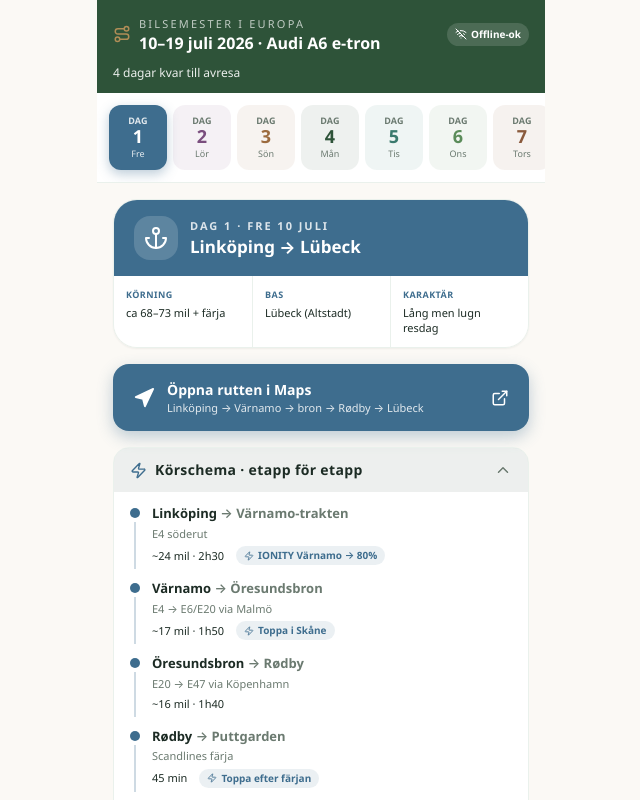
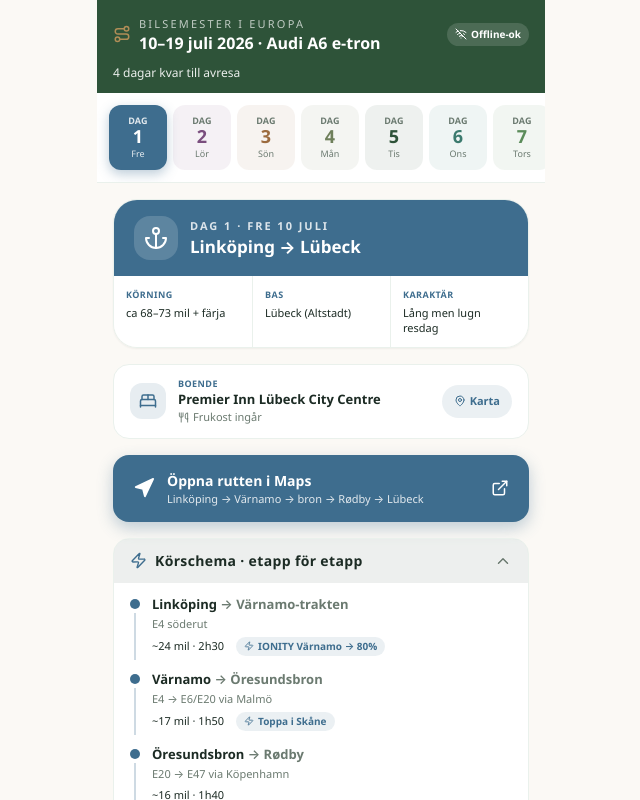
Before and after one commit to cash2dan/reseguide, a React (Vite) app: page / in a window 1280 px wide. Shown: the top 800 px of the page, without its empty margins (319-959 px from the left). Built offline with nearby package versions, Linux system fonts and the light colour scheme.

Commit message:
3+3 nätter, lugn Mosel-dag med tips, boende

```diff
--- a/src/components/DayCard.jsx
+++ b/src/components/DayCard.jsx
@@ -1,7 +1,7 @@
 import React from "react";
 import {
-  Anchor, Grape, Bike, Mountain, MountainSnow, Flower2, Castle, Ship, Home,
-  Zap, Clock, MapPin, ExternalLink, Check,
+  Anchor, Grape, Bike, Mountain, MountainSnow, Flower2, Castle, Ship, Home, Wine,
+  Zap, Clock, MapPin, ExternalLink, Check, BedDouble, Utensils, Lightbulb,
 } from "lucide-react";
 import { BRAND, INK, MIST, MUTE, rgba } from "../lib/palette";
 import Collapsible from "./Collapsible";
@@ -9,7 +9,7 @@
 
 const ICONS = {
   anchor: Anchor, grape: Grape, bike: Bike, mountain: Mountain,
-  "mountain-snow": MountainSnow, flower: Flower2, castle: Castle, ship: Ship, home: Home,
+  "mountain-snow": MountainSnow, flower: Flower2, castle: Castle, ship: Ship, home: Home, wine: Wine,
 };
 
 function CheckRow({ id, isChecked, toggle, color, children }) {
@@ -58,6 +58,29 @@
           </div>
         </div>
       </div>
+
+      {/* accommodation */}
+      {day.stay && (
+        <div className="px-4 pt-4">
+          <div className="rounded-2xl px-4 py-3 flex items-center gap-3" style={{ border: `1px solid ${MIST}`, background: "#fff" }}>
+            <div className="w-9 h-9 rounded-xl flex items-center justify-center shrink-0" style={{ background: rgba(day.color, 0.12) }}>
+              <BedDouble size={18} style={{ color: day.color }} />
+            </div>
+            <div className="flex-1 min-w-0">
+              <div className="text-[9px] uppercase tracking-wider font-bold" style={{ color: day.color }}>Boende</div>
+              <div className="text-[13px] font-semibold leading-tight" style={{ color: INK }}>{day.stay.name}</div>
+              <div className="flex items-center gap-1 text-[11px] mt-0.5" style={{ color: MUTE }}>
+                <Utensils size={11} /> {day.stay.meal}
+              </div>
+            </div>
+            <a href={day.stay.map} target="_blank" rel="noopener noreferrer"
+              className="shrink-0 inline-flex items-center gap-1 text-[11px] font-semibold px-3 py-2 rounded-full active:scale-95 transition-transform"
+              style={{ background: rgba(day.color, 0.1), color: day.color }}>
+              <MapPin size={12} /> Karta
+            </a>
+          </div>
+        </div>
+      )}
 
       {/* map button */}
       <div className="px-4 pt-4">
@@ -113,6 +136,31 @@
           </ul>
         </Collapsible>
 
+        {day.tips && (
+          <Collapsible label="Tips & alternativ" icon={Lightbulb} color={day.color}>
+            <div className="text-[11px] mb-2" style={{ color: MUTE }}>Välj efter väder och lust</div>
+            <div className="space-y-3">
+              {day.tips.map((t, i) => (
+                <div key={i} style={{ paddingBottom: i < day.tips.length - 1 ? 10 : 0, borderBottom: i < day.tips.length - 1 ? `1px solid ${MIST}` : "none" }}>
+                  <div className="text-[13px] font-semibold" style={{ color: INK }}>{t.name}</div>
+                  <div className="text-[12px] mt-0.5 leading-relaxed" style={{ color: MUTE }}>{t.desc}</div>
+                  {t.links && t.links.length > 0 && (
+                    <div className="flex flex-wrap gap-1.5 mt-1.5">
+                      {t.links.map(([tx, u]) => (
+                        <a key={u} href={u} target="_blank" rel="noopener noreferrer"
+                          className="inline-flex items-center gap-1 text-[11px] font-medium px-2.5 py-1 rounded-full active:scale-95 transition-transform"
+                          style={{ background: rgba(day.color, 0.08), color: day.color }}>
+                          <ExternalLink size={11} /> {tx}
+                        </a>
+                      ))}
+                    </div>
+                  )}
+                </div>
+              ))}
+            </div>
+          </Collapsible>
+        )}
+
         <Collapsible
           label="Dagsprogram"
           icon={Clock}
--- a/src/data/trip.js
+++ b/src/data/trip.js
@@ -3,6 +3,8 @@
 
 const gmap = (pts) =>
   "https://www.google.com/maps/dir/" + pts.map(encodeURIComponent).join("/");
+const gsearch = (q) =>
+  "https://www.google.com/maps/search/" + encodeURIComponent(q);
 
 export const TRIP = {
   title: "Bilsemester i Europa",
@@ -15,6 +17,7 @@
     n: 1, date: "Fre 10 juli", iso: "2026-07-10", color: "#3E6D8E", icon: "anchor",
     title: "Linköping → Lübeck", base: "Lübeck (Altstadt)",
     drive: "ca 68–73 mil + färja", vibe: "Lång men lugn resdag",
+    stay: { name: "Premier Inn Lübeck City Centre", meal: "Frukost ingår", map: gsearch("Premier Inn Lübeck City Centre") },
     map: gmap(["Linköping, Sweden", "IONITY Värnamo, Sweden", "Öresundsbron", "Rødby Færgehavn, Denmark", "Lübeck Altstadt, Germany"]),
     mapLabel: "Linköping → Värnamo → bron → Rødby → Lübeck",
     legs: [
@@ -27,7 +30,7 @@
     see: [
       "UNESCO-hansastad med Holstentor, Marienkirche och gott om restauranger.",
       "Kvällspromenad genom Altstadt – det mesta inom gångavstånd.",
-      "Boka hotell i/nära Altstadt med laddning så slipper ni köra mer.",
+      "Premier Inn ligger centralt – frukost ingår, bra start på resan.",
     ],
     plan: [
       ["08:00", "Avfärd Linköping"],
@@ -41,7 +44,7 @@
   },
   {
     n: 2, date: "Lör 11 juli", iso: "2026-07-11", color: "#7A4E7E", icon: "grape",
-    title: "Lübeck → Bernkastel-Kues", base: "Bernkastel-Kues (1/2)",
+    title: "Lübeck → Bernkastel-Kues", base: "Bernkastel-Kues (1/3)",
     drive: "ca 62–67 mil inkl. avstickare", vibe: "Resdag med sceniskt slut",
     note: "Naturskön Mosel-infart: vik av vid Koblenz och följ B49/B416/B53 längs floden via Cochem – ~30 min längre men vingårdar och flodkröker hela vägen.",
     map: gmap(["Lübeck, Germany", "IONITY Allertal, Germany", "IONITY Köln-Nord, Germany", "Burg Eltz Parkplatz Antoniuskapelle, Wierschem", "Cochem, Germany", "Bernkastel-Kues, Germany"]),
@@ -55,7 +58,7 @@
     see: [
       "Burg Eltz syns fint från utsiktsstigen vid Wierschem – ~20 min promenad, ingen entré.",
       "Natursköna Mosel-vägen går via Cochem (fin fikaby med borg).",
-      "Bernkastel-Kues: korsvirkeshus på torget, bra bas för cykling.",
+      "Bernkastel-Kues: korsvirkeshus på torget, bra bas för tre nätter.",
       "Boka boende med parkering/laddning centralt.",
     ],
     plan: [
@@ -70,7 +73,7 @@
   },
   {
     n: 3, date: "Sön 12 juli", iso: "2026-07-12", color: "#9C6B3F", icon: "bike",
-    title: "Moseldalen – cykeldag", base: "Bernkastel-Kues (2/2)",
+    title: "Moseldalen – cykeldag", base: "Bernkastel-Kues (2/3)",
     drive: "lokal cykeltur, ingen bil", vibe: "Full aktivitetsdag, lugnt tempo",
     map: gmap(["Bernkastel-Kues, Germany", "Zeltingen-Rachtig, Germany", "Ürzig, Germany", "Traben-Trarbach, Germany", "Bernkastel-Kues, Germany"]),
     mapLabel: "Cykelslinga: Zeltingen → Ürzig → Traben-Trarbach → åter",
@@ -90,9 +93,39 @@
     links: [["Moselradweg", "https://www.moselradweg.de/"]],
   },
   {
-    n: 4, date: "Mån 13 juli", iso: "2026-07-13", color: "#2E5339", icon: "mountain",
-    title: "Moseldalen → Uttendorf", base: "Uttendorf · Stubacher Hof (1/4)",
+    n: 4, date: "Mån 13 juli", iso: "2026-07-13", color: "#6E7F5B", icon: "wine",
+    title: "Moseldalen – lugn dag (välj efter väder)", base: "Bernkastel-Kues (3/3)",
+    drive: "valfritt – från 0 till ~5 mil", vibe: "Ladda batterierna inför alp-körningen",
+    note: "Basplanen är en lugn dag i Bernkastel före den långa körningen till Österrike. Men beroende på väder och lust finns flera utflykter inom räckhåll – se Tips & alternativ nedan.",
+    map: gsearch("Burg Landshut Bernkastel-Kues"),
+    mapLabel: "Promenad upp till Burg Landshut för utsikten",
+    see: [
+      "Burg Landshut: kort men brant promenad upp till ruinen för den klassiska vyn över flodslingan och gamla stan.",
+      "Mosel-Vinothek i Kues: prova 100+ Mosel-viner under ett tak, bra vid regn.",
+      "Ett lugnt tempo idag gör morgondagens 6–7 timmars körning till Uttendorf lättare.",
+    ],
+    tips: [
+      { name: "Trier – romersk heldag (~45 min)", desc: "Tysklands äldsta stad, UNESCO. Porta Nigra, amfiteater, kejsartermer, domkyrka. Störst kontrast och funkar även i regn.", links: [["Trier turism", "https://www.trier-info.de/"]] },
+      { name: "Burg Eltz – gå in (~35 min)", desc: "Dag 2 såg ni den utifrån. Nu en riktig guidad visning inuti den möblerade 800-åriga borgen med skattkammaren.", links: [["Burg Eltz", "https://burg-eltz.de/"]] },
+      { name: "Cochem & Reichsburg (~40 min)", desc: "Gå in i borgen, sessellift upp till Pinnerkreuz för panoramavy, strosa i stan. Lättsam blandning av borg och stadsliv.", links: [["Reichsburg Cochem", "https://www.reichsburg-cochem.de/"], ["Cochem", "https://www.cochem.de/"]] },
+      { name: "Bremm / Calmont (~40 min)", desc: "Europas brantaste vingård och den mest dramatiska flodslingan. Utsiktspunkt för foto, eller Calmont-klättersteg för den äventyrlige.", links: [] },
+      { name: "Flodkryssning på Mosel", desc: "Se vingårdssluttningarna från vattnet. Avgår från Bernkastel-Kues brygga – skönt sätt att vila både ben och bil.", links: [] },
+    ],
+    plan: [
+      ["09:30", "Sen frukost"],
+      ["10:30–12:00", "Promenad upp till Burg Landshut för utsikten"],
+      ["12:30–13:30", "Lunch i gamla stan"],
+      ["14:00–16:00", "Mosel-Vinothek i Kues, eller vald utflykt (se tips)"],
+      ["17:00", "Packa inför morgondagens långkörning"],
+      ["19:00", "Middag vid Mosel"],
+    ],
+    links: [["Bernkastel-Kues turism", "https://www.bernkastel.de/"], ["Mosel turism", "https://www.visitmosel.de/"]],
+  },
+  {
+    n: 5, date: "Tis 14 juli", iso: "2026-07-14", color: "#2E5339", icon: "mountain",
+    title: "Moseldalen → Uttendorf", base: "Uttendorf · Stubacher Hof (1/3)",
     drive: "ca 65–75 mil", vibe: "Ren transportdag",
+    stay: { name: "Stubacher Hof, Uttendorf", meal: "Halvpension (frukost + 3-rätters middag)", map: gsearch("Stubacher Hof Uttendorf") },
     map: gmap(["Bernkastel-Kues, Germany", "IONITY Mannheim, Germany", "IONITY Aichen, Germany", "Kufstein, Austria", "Uttendorf, Salzburg, Austria"]),
     mapLabel: "Bernkastel → Mannheim → Ulm → Kufstein → Uttendorf",
     legs: [
@@ -104,7 +137,7 @@
     see: [
       "Ren transportdag – planera inte in sevärdheter.",
       "Uttendorf ligger vid Stubachtal/Weißsee, samma avstånd till Kaprun som Mittersill.",
-      "Stubacher Hof ligger nära väg/järnväg – be om rum mot trädgården.",
+      "Stubacher Hof ligger nära väg/järnväg – be om rum mot trädgården. Halvpension bokad.",
       "Sikta på att anlända med minst 20% batteri.",
     ],
     plan: [
@@ -113,20 +146,27 @@
       ["12:30–13:30", "Lunch + laddning kring Ulm"],
       ["15:30–16:00", "Toppning vid gränsen"],
       ["17:30–18:30", "Ankomst Uttendorf, incheckning"],
-      ["19:30", "Middag (halvpension eller i byn)"],
+      ["19:30", "Middag på hotellet (halvpension)"],
     ],
     links: [["Stubacher Hof", "https://www.hotel-restaurant-uttendorf.com/de/"], ["ABRP", "https://abetterrouteplanner.com/"]],
   },
   {
-    n: 5, date: "Tis 14 juli", iso: "2026-07-14", color: "#3B7A6E", icon: "mountain-snow",
-    title: "Kaprun & Kitzsteinhorn", base: "Uttendorf (2/4)",
+    n: 6, date: "Ons 15 juli", iso: "2026-07-15", color: "#3B7A6E", icon: "mountain-snow",
+    title: "Kaprun & Kitzsteinhorn", base: "Uttendorf · Stubacher Hof (2/3)",
     drive: "ca 3–5 mil enkel väg", vibe: "Lokal dagsutflykt",
+    stay: { name: "Stubacher Hof, Uttendorf", meal: "Halvpension (frukost + 3-rätters middag)", map: gsearch("Stubacher Hof Uttendorf") },
     map: gmap(["Uttendorf, Salzburg, Austria", "Kitzsteinhorn Talstation, Kaprun, Austria"]),
     mapLabel: "Uttendorf → Kaprun / Kitzsteinhorn",
     see: [
       "Kitzsteinhorn vid klart väder – glaciär, Gipfelwelt 3000, Top of Salzburg.",
       "Sigmund-Thun-Klamm om molnen ligger lågt – kort men häftigt.",
       "Kaprun-reservoarerna/Mooserboden för stor alp-känsla utan lång vandring.",
+    ],
+    tips: [
+      { name: "Sigmund-Thun-Klamm", desc: "Dramatisk klyfta med träspänger. Kort och funkar även om vädret är grått – bra plan B för Kitzsteinhorn.", links: [["Kaprun", "https://www.kaprun.gv.at/"]] },
+      { name: "Kaprun Hochgebirgsstauseen", desc: "Buss + lift upp till Mooserboden-reservoaren för stor alp-känsla utan lång vandring.", links: [["Verbund besökscenter", "https://www.verbund.com/de-at/ueber-verbund/unsere-kraftwerke/besucherzentren/kaprun"]] },
+      { name: "Krimmler Wasserfälle (~40 min)", desc: "Österrikes högsta vattenfall. Bra naturupplevelse om det är bättre väder västerut.", links: [] },
+      { name: "Schmittenhöhe / Zell am See", desc: "Lättare alpvyer med lift och sjön i samma dag om ni vill ta det lugnare.", links: [] },
     ],
     plan: [
       ["08:15", "Avfärd Uttendorf"],
@@ -138,15 +178,21 @@
     links: [["Kitzsteinhorn", "https://www.kitzsteinhorn.at/"], ["Sigmund-Thun-Klamm", "https://www.kaprun.gv.at/"]],
   },
   {
-    n: 6, date: "Ons 15 juli", iso: "2026-07-15", color: "#5B8C5A", icon: "flower",
-    title: "Sound of Music-alpdag", base: "Uttendorf (3/4)",
-    drive: "ca 2–3 mil lokalt", vibe: "Scenic, lugn alpdag",
+    n: 7, date: "Tors 16 juli", iso: "2026-07-16", color: "#5B8C5A", icon: "flower",
+    title: "Sound of Music-alpdag", base: "Uttendorf · Stubacher Hof (3/3)",
+    drive: "ca 2–3 mil lokalt (mer vid Grossglockner-tips)", vibe: "Scenic, lugn alpdag",
+    stay: { name: "Stubacher Hof, Uttendorf", meal: "Halvpension (frukost + 3-rätters middag)", map: gsearch("Stubacher Hof Uttendorf") },
     map: gmap(["Uttendorf, Salzburg, Austria", "Panoramabahn Kitzbüheler Alpen Hollersbach, Austria"]),
     mapLabel: "Uttendorf → Panoramabahn Hollersbach",
     see: [
       "Er romantiska alpdag: gröna ängar, utsikt, kor, lift upp – ingen teknisk vandring.",
       "Välj markerade lätta/medelsvåra leder efter väder och energi.",
       "Schloss Mittersill som kvällsaktivitet eller middag.",
+    ],
+    tips: [
+      { name: "★ Grossglockner Hochalpenstraße (hel dag)", desc: "Om vädret är perfekt och ni hellre vill byta ut den lugna alpdagen mot något storslaget: en av Alpernas mest spektakulära bilvägar, ~45 min bort. Mautbelagd, klassisk glaciärvy vid Kaiser-Franz-Josefs-Höhe. Kräver klart väder och nästan hela dagen.", links: [["Grossglockner", "https://www.grossglockner.at/"]] },
+      { name: "Weißsee Gletscherwelt (Stubachtal)", desc: "Ligger vid själva hotellet – linbana upp i en glaciärvärld. Kort och nära, bra om ni vill ha alp utan lång körning.", links: [] },
+      { name: "Nationalparkzentrum Hohe Tauern", desc: "Interaktivt naturcenter i Mittersill – bästa regnalternativet, ~15 min bort.", links: [["Hohe Tauern", "https://www.hohetauern.at/"]] },
     ],
     plan: [
       ["09:30", "Avfärd, parkera vid Panoramabahn"],
@@ -157,35 +203,6 @@
       ["18:00–19:00", "Schloss Mittersill – drink/utsikt"],
     ],
     links: [["Panoramabahn Hollersbach", "https://www.panoramabahn.at/"], ["Schloss Mittersill", "https://www.schlossmittersill.com/"]],
-  },
-  {
-    n: 7, date: "Tors 16 juli", iso: "2026-07-16", color: "#8A5A3C", icon: "mountain",
-    title: "Grossglockner Hochalpenstraße", base: "Uttendorf (4/4)",
-    drive: "ca 12–15 mil t.o.r.", vibe: "Hel alpdag, kräver klart väder",
-    note: "Dagens höjdpunkt – blev möjlig tack vare den fjärde alpnatten. Reservplan vid dåligt väder: Weißsee Gletscherwelt eller Nationalparkzentrum Hohe Tauern, direkt från Uttendorf.",
-    map: gmap(["Uttendorf, Salzburg, Austria", "Großglockner Hochalpenstraße Mautstelle Ferleiten", "Edelweißspitze, Austria", "Kaiser-Franz-Josefs-Höhe, Austria", "Uttendorf, Salzburg, Austria"]),
-    mapLabel: "Uttendorf → Grossglockner → Franz-Josefs-Höhe → åter",
-    legs: [
-      { a: "Uttendorf", b: "Mautstation", road: "B168 → B311 → infart", dt: "~4 mil · 45 min", chg: "Ladda kvällen innan" },
-      { a: "Mautstation", b: "Edelweißspitze", road: "Hochalpenstraße + avstickare", dt: "~2 mil · 40 min", chg: "—" },
-      { a: "Edelweißspitze", b: "Franz-Josefs-Höhe", road: "Hochalpenstraße söderut", dt: "~2,5 mil · 50 min", chg: "—" },
-      { a: "Franz-Josefs-Höhe", b: "Uttendorf", road: "Samma väg tillbaka", dt: "~8,5 mil · 1h45", chg: "Ladda vid behov" },
-    ],
-    see: [
-      "Kaiser-Franz-Josefs-Höhe: klassisk vy över Pasterze-glaciären och Grossglockner.",
-      "Mautbelagd väg (avgift per bil), normalt öppen maj–okt – kolla driftstatus.",
-      "Räkna med hela dagen, slingrig väg med gott om utsiktsplatser.",
-      "Ta med fleece/jacka – svalt på höjderna även i juli.",
-    ],
-    plan: [
-      ["08:30", "Avfärd mot Bruck/Fusch"],
-      ["09:15", "Infart, betala maut"],
-      ["09:30–10:15", "Edelweißspitze"],
-      ["11:00–13:00", "Kaiser-Franz-Josefs-Höhe, glaciärvy"],
-      ["14:15–16:00", "Utsiktsstopp på vägen tillbaka"],
-      ["19:30", "Sista middagen i Uttendorf"],
-    ],
-    links: [["Grossglockner Hochalpenstraße", "https://www.grossglockner.at/"], ["Nationalpark Hohe Tauern", "https://www.hohetauern.at/"]],
   },
   {
     n: 8, date: "Fre 17 juli", iso: "2026-07-17", color: "#B08D57", icon: "castle",
```
